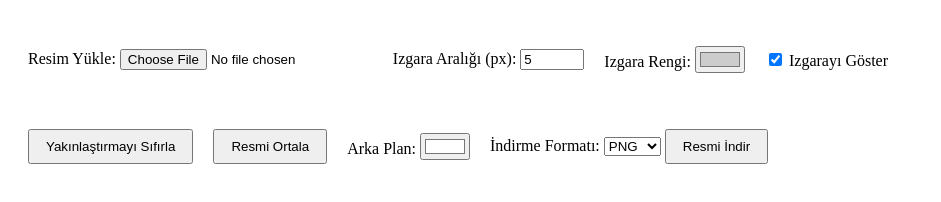
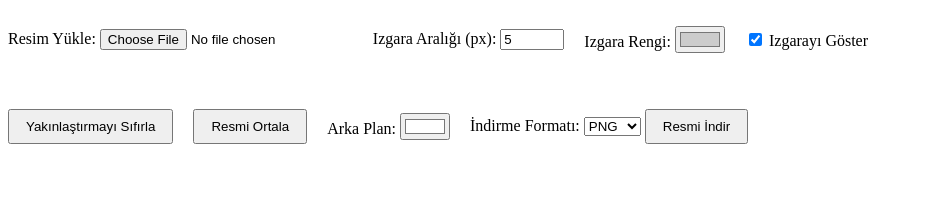
Before and after one commit to e-caliskan/image-dot-matrix, a plain HTML site: page index.html in a window 1280 px wide. Shown: the whole page, without its empty margins (0-941 px from the left). Drawn offline with Linux system fonts and the light colour scheme; a script that the page names is missing.

Commit message:
Update index.html

```diff
--- a/index.html
+++ b/index.html
@@ -3,16 +3,17 @@
 <head>
     <meta charset="UTF-8">
     <meta name="viewport" content="width=device-width, initial-scale=1.0">
-    <title>Fabric.js Canvas Editor</title>
+    <title>Image to Dot Matrix</title>
     <script src="https://cdnjs.cloudflare.com/ajax/libs/fabric.js/5.3.1/fabric.min.js"></script>
     <style>
         .container {
             display: flex;
             flex-direction: row;
             gap: 20px;
-            padding: 20px;
+            /* padding: 20px; */
             max-width: 1600px;
-            margin: 0 auto;
+            /* margin: 0 auto; */
+            margin: 0;
         }
 
         .controls {
```
